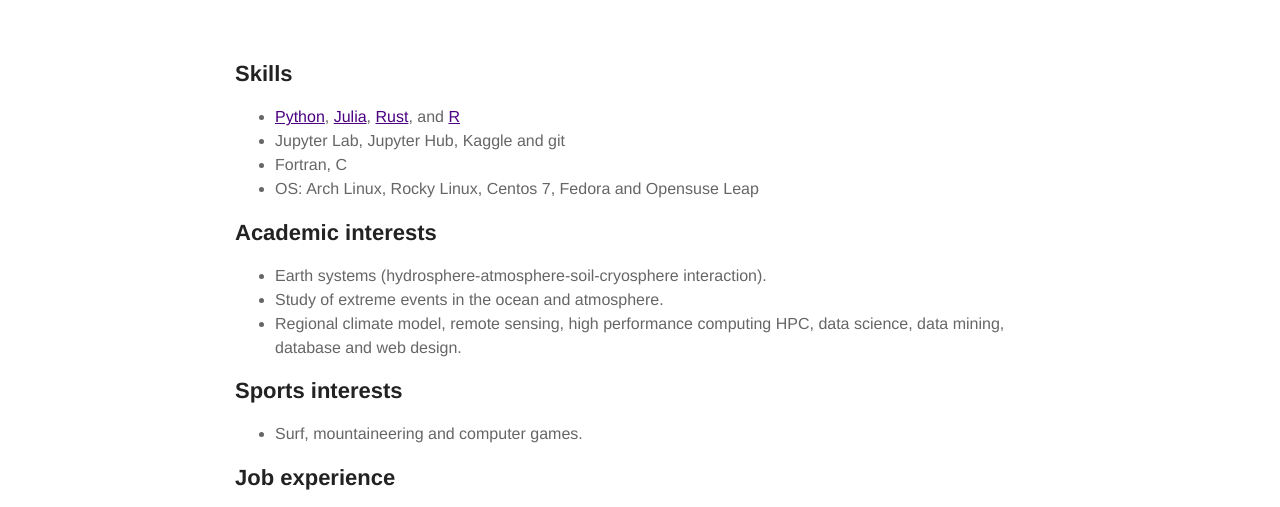
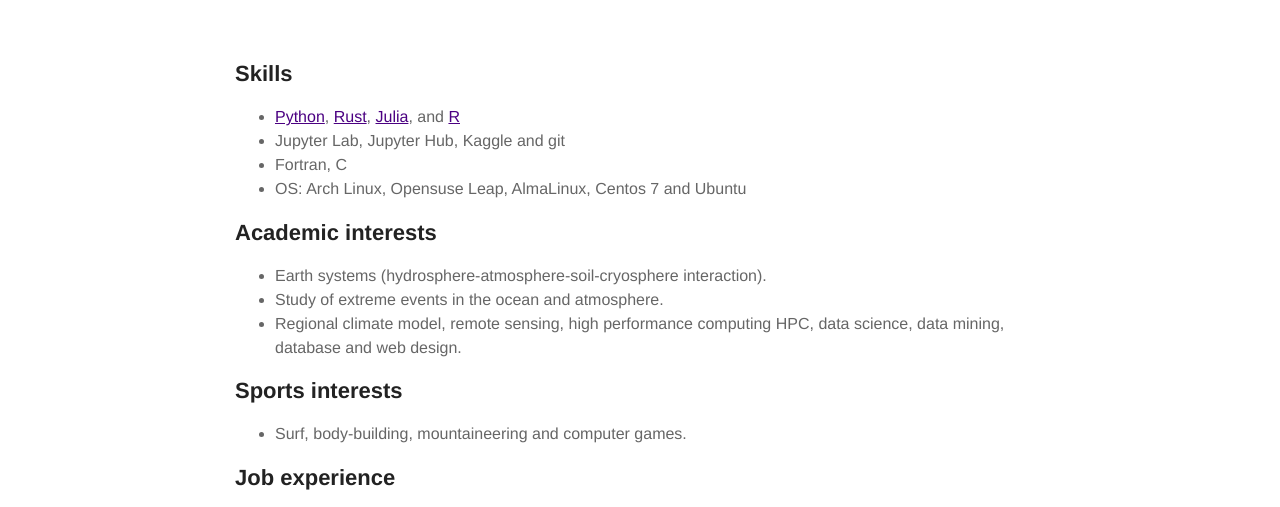
Before and after one commit to vrrp/vrrp.github.io, a Jekyll site: the page built from about.md, in a window 1280 px wide. Shown: the part 513-1020 px from the top of the page. Built offline with Jekyll 4.4.1, drawn with Linux system fonts in a browser that asks for light colours.

Commit message:
up about

```diff
--- a/_config.yml
+++ b/_config.yml
@@ -53,7 +53,6 @@
 # lanyrd: mylanyrd
 email: vr.rojaspozo@gmail.com
 
-
 # do you want a larger site? change the option below
 # options: [normal, large] | default: normal
 # normal = 560px / large = 810px
--- a/about.md
+++ b/about.md
@@ -8,10 +8,10 @@
 <h2>Skills</h2>
 
 <ul class="skills">
-	<li><a href="https://www.python.org/">Python</a>, <a href="https://julialang.org/">Julia</a>, <a href="https://www.rust-lang.org/">Rust</a>, and <a href="https://www.rstudio.com/">R</a></li>
+	<li><a href="https://www.python.org/">Python</a>, <a href="https://www.rust-lang.org/">Rust</a>, <a href="https://julialang.org/">Julia</a>, and <a href="https://www.rstudio.com/">R</a></li>
 	<li>Jupyter Lab, Jupyter Hub, Kaggle and git</li>
 	<li>Fortran, C</li>
-	<li>OS: Arch Linux, Rocky Linux, Centos 7, Fedora and Opensuse Leap</li>
+	<li>OS: Arch Linux, Opensuse Leap, AlmaLinux, Centos 7 and Ubuntu</li>
 </ul>
 
 <h2>Academic interests</h2>
@@ -24,7 +24,7 @@
 
 <h2>Sports interests</h2>
 <ul class="Sports interests">
-	<li>Surf, mountaineering and computer games.</li>
+	<li>Surf, body-building, mountaineering and computer games.</li>
 </ul>
 
 <h2>Job experience</h2>
--- a/training/index.html
+++ b/training/index.html
@@ -80,5 +80,4 @@
 <ul class="upcoming">
   <li><a href="https://www.enthought.com/course/public-catalog/python-foundations-for-scientists-and-engineers-course/">Python for scientists and engineers</a></li>
   <li><a href="https://www.enthought.com/public-training/">Developing Skills for the Digital Leadership of the Future</a></li>
-
 </ul>
```
